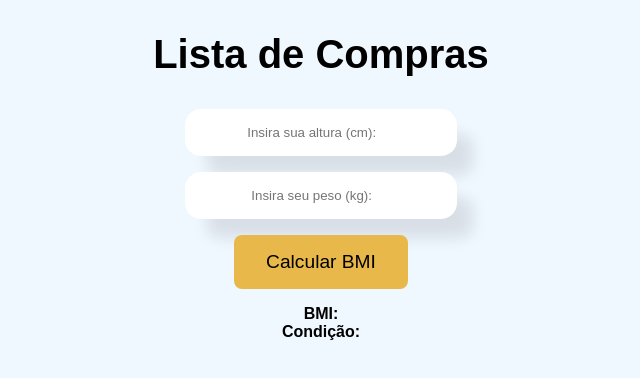
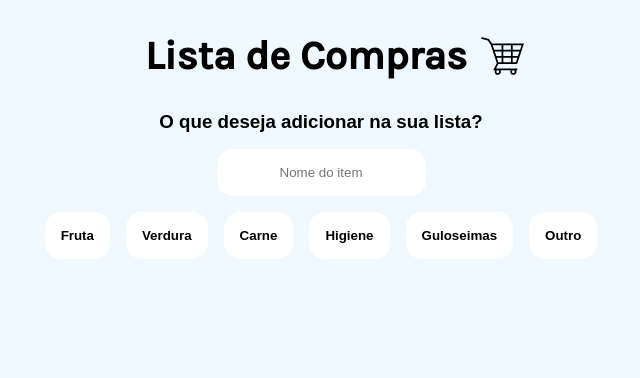
Before and after one commit to Lidia-2309/lista_de_compras, a React (Create React App) app: page / in a window 1280 px wide. Shown: the top 378 px of the page, without its empty margins (319-959 px from the left). Built offline with nearby package versions, Linux system fonts and the light colour scheme.

Commit message:
Atualizando

```diff
--- a/package.json
+++ b/package.json
@@ -13,6 +13,7 @@
     "@types/styled-components": "^5.1.26",
     "react": "^18.2.0",
     "react-dom": "^18.2.0",
+    "react-icons": "^4.8.0",
     "react-router-dom": "^6.4.3",
     "react-scripts": "5.0.1",
     "styled-components": "^5.3.6",
--- a/public/index.html
+++ b/public/index.html
@@ -15,15 +15,15 @@
       user's mobile device or desktop. See https://developers.google.com/web/fundamentals/web-app-manifest/
     -->
     <link rel="manifest" href="%PUBLIC_URL%/manifest.json" />
+
     <!--
-      Notice the use of %PUBLIC_URL% in the tags above.
-      It will be replaced with the URL of the `public` folder during the build.
-      Only files inside the `public` folder can be referenced from the HTML.
+      FONTES DAS LETRAS
+    -->
 
-      Unlike "/favicon.ico" or "favicon.ico", "%PUBLIC_URL%/favicon.ico" will
-      work correctly both with client-side routing and a non-root public URL.
-      Learn how to configure a non-root public URL by running `npm run build`.
-    -->
+    <link rel="preconnect" href="https://fonts.googleapis.com">
+    <link rel="preconnect" href="https://fonts.gstatic.com" crossorigin>
+    <link href="https://fonts.googleapis.com/css2?family=Karla:wght@500&display=swap" rel="stylesheet">
+
     <title>React App</title>
   </head>
   <body>
--- a/src/page/Home/index.tsx
+++ b/src/page/Home/index.tsx
@@ -1,55 +1,73 @@
 import { useState } from "react";
-import { Styles } from "./styles";
+import { ListButton, Styles } from "./styles";
+import { GiShoppingCart } from "react-icons/gi"
+
+interface food {
+    fruit:string,
+    vegetable: string,
+    meat: string,
+    hygiene: string,
+    sweets: string,
+    other: string
+}
 
 export const Home = () => {
 
-    const [height, setHeight] = useState<number>(0);
-    const [weight, setWeight] = useState<number>(0);
-    const [result, setResult] = useState<string>('');
-    const [condition, setCondition] = useState<string>('');
+    const foods = [
+        "Fruta",
+        "Verdura",
+        "Carne",
+        "Higiene",
+        "Guloseimas",
+        "Outro"
+    ]
 
-    const calculate = () => {
-        const imc = weight*10000/(height*height);
-        const res = ''+ imc;
-        setResult(res)
+    const [backgroundButton, setBackgroundButton] = useState("white")
+    const [clickColor, setClickColor] = useState(false)
 
-        if(imc < 18.5){
-            setCondition("Abaixo do peso")
+    const hanClickColorButton = () => {
+        setClickColor(!clickColor)
+        if(clickColor == true){
+        setBackgroundButton("rgb(255, 122, 136)");
         }
-        if(18.5 <= imc && imc <= 24.9){
-            setCondition("Saudável :D")
+        else{
+            setBackgroundButton("white");
         }
-        if(25 <= imc && imc <= 29.9){
-            setCondition("Acima do peso")
-        }
-        if(imc >= 30){
-            setCondition("Obesidade")
-        }
-    };
+    }
 
     return (
         <Styles>
             <div className="body">
-                <div>
-                    <h1>Lista de Compras</h1>
-                    <label>
-                        <input type="number"
-                            name="height"
-                            onChange={(e) => setHeight(+e.target.value)}
-                            placeholder="Insira sua altura (cm): "
-                        />
-                    </label>
-                    <label>
-                        <input type="number"
-                            name="weight"
-                            onChange={(e) => setWeight(+e.target.value)}
-                            placeholder="Insira seu peso (kg): "
-                        />
-                    </label>
-                    <button onClick={calculate}>Calcular BMI</button>
-                    <div className="BMI"><h4><strong>BMI: </strong>{result}</h4></div>
-                    <div className="Condição"><h4><strong>Condição: </strong>{condition}</h4></div>
-                </div>
+                    <div className="title">
+                        <h1>Lista de Compras</h1>
+                        <GiShoppingCart className="icon-cart"></GiShoppingCart>
+                    </div>
+                    <h3>O que deseja adicionar na sua lista?</h3>
+                    <input className="name_item"
+                        placeholder="Nome do item"
+                    >
+                    </input>
+                    <div>
+                            <ListButton color={backgroundButton} onClick={hanClickColorButton}>
+                                Fruta
+                            </ListButton>
+                            <ListButton color={backgroundButton} onClick={hanClickColorButton}>
+                                Verdura
+                            </ListButton>
+                            <ListButton color={backgroundButton} onClick={hanClickColorButton}>
+                                Carne
+                            </ListButton>
+                            <ListButton color={backgroundButton} onClick={hanClickColorButton}>
+                                Higiene
+                            </ListButton>
+                            <ListButton color={backgroundButton} onClick={hanClickColorButton}>
+                                Guloseimas
+                            </ListButton>
+                            <ListButton color={backgroundButton} onClick={hanClickColorButton}>
+                                Outro
+                            </ListButton>
+                    </div>
+
             </div>
         </Styles>
 
--- a/src/page/Home/styles.ts
+++ b/src/page/Home/styles.ts
@@ -7,44 +7,28 @@ export const Styles = styled.div`
     padding: 0;
     font-family: sans-serif;
 }
-div {
+.title {
     align-items:center;
-    //justify-content:center;
     display:flex;
-    flex-direction: column;
+/*     flex-direction: column; */
 }
 
-.body{
-    position:absolute;
-	top:0;
-	left:0;
-	width:100%;
-	height:100%;
-    background-color: #F0F8FF;
-}
-
-h1{
-    text-align: center;
-    color: black;
-    font-size: 2.5rem;
-    padding: 2rem;
-}
-
-h4{
-    font-weight: normal;
+.icon-cart{
+    height: 50px;
+    width: 50px;
+    margin-left: -20px;
 }
 
 input{
-    display: flex;
-    background: white;
     outline: none;
-    width: 17rem;
     border: none;
-    padding: 1rem 0rem;
+    text-align: center;
+    padding: 1rem;
+    margin: 1rem;
     border-radius: 1rem;
-    text-align: center;
-    margin-bottom: 1rem;
-    box-shadow: 19px 22px 15px -3px rgb(0 0 0 / 10%);
+}
+input:focus{
+    box-shadow: rgba(255, 122, 136, 0.4) 3px 5px 28px -3px;
 }
 
 input:focus::-webkit-input-placeholder {
@@ -60,17 +44,42 @@ input:focus:-ms-input-placeholder {
    color: transparent;
 }
 
-button{
-    font-size: 1.5vw;
+.body{
+    align-items:center;
+    display:flex;
+    flex-direction: column;
+    position:absolute;
+	top:0;
+	left:0;
+	width:100%;
+	height:100%;
+    background-color: #F0F8FF;
+}
+
+h1{
+    display: flex;
+    text-align: center;
+    color: black;
+    font-size: 2.5rem;
+    padding: 2rem;
+    font-family: 'Karla', sans-serif;
+}
+
+`;
+
+export const ListButton = styled.button`
+
+    border: none;
+    outline: none;
+    font-weight: 600;
     cursor: pointer;
-    background-color: rgb(232, 185, 74);
-    margin-bottom: 1rem;
-    border-width: initial;
-    border-style: none;
-    border-color: initial;
-    border-image: initial;
-    outline: none;
-    border-radius: 8px;
-    padding: 1rem 2rem;
-}
-`;
+    background-color: ${({color}) => color};
+    margin-left: 0.5rem;
+    margin-right: 0.5rem;
+    padding: 1rem;
+    border-radius: 1rem;
+
+    :hover{
+        transform: scale(1.2);
+    }
+ `;
```
Also changed, not shown: 1 other file (tests, documents, lock files or other folders).
